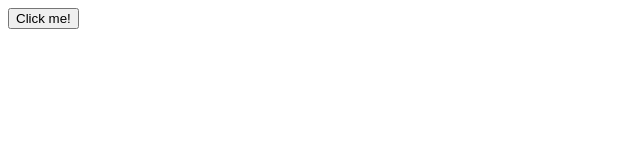
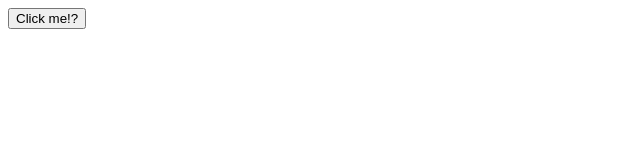
Before and after one commit to SRYAKAM/SRYAKAM, a plain HTML site: page index.html in a window 1280 px wide. Shown: the full height of the page, 0-640 px from the left. Drawn offline with Linux system fonts and the light colour scheme.

Commit message:
Second Commit

```diff
--- a/index.html
+++ b/index.html
@@ -1,5 +1,5 @@
 <html>
     <body>
-        <button type="button" onclick="alert('Hello World!')">Click me!</button>
+        <button type="button" onclick="alert('Hello World!')">Click me!?</button>
     </body>
 </html>
```
